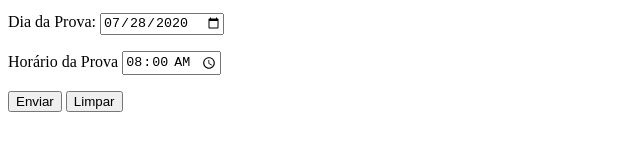
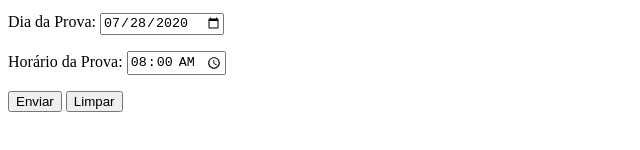
Before and after one commit to RodrigoFerreiraap/html-css, a plain HTML site: page exercicios/modulo2/ex025/form03.html in a window 1280 px wide. Shown: the part 178-328 px from the top of the page, 0-640 px from the left. Drawn offline with Linux system fonts and the light colour scheme.

Commit message:
Update form03.html

```diff
--- a/exercicios/modulo2/ex025/form03.html
+++ b/exercicios/modulo2/ex025/form03.html
@@ -25,7 +25,7 @@
             <input type="date" name="dia" id="idia" value="2020-07-28" required>
         </p>
         <p>
-            <label for="ihora">Horário da Prova</label>
+            <label for="ihora">Horário da Prova:</label>
             <input type="time" name="hora" id="ihora" value="08:00" required>
         </p>
         <p>
```
